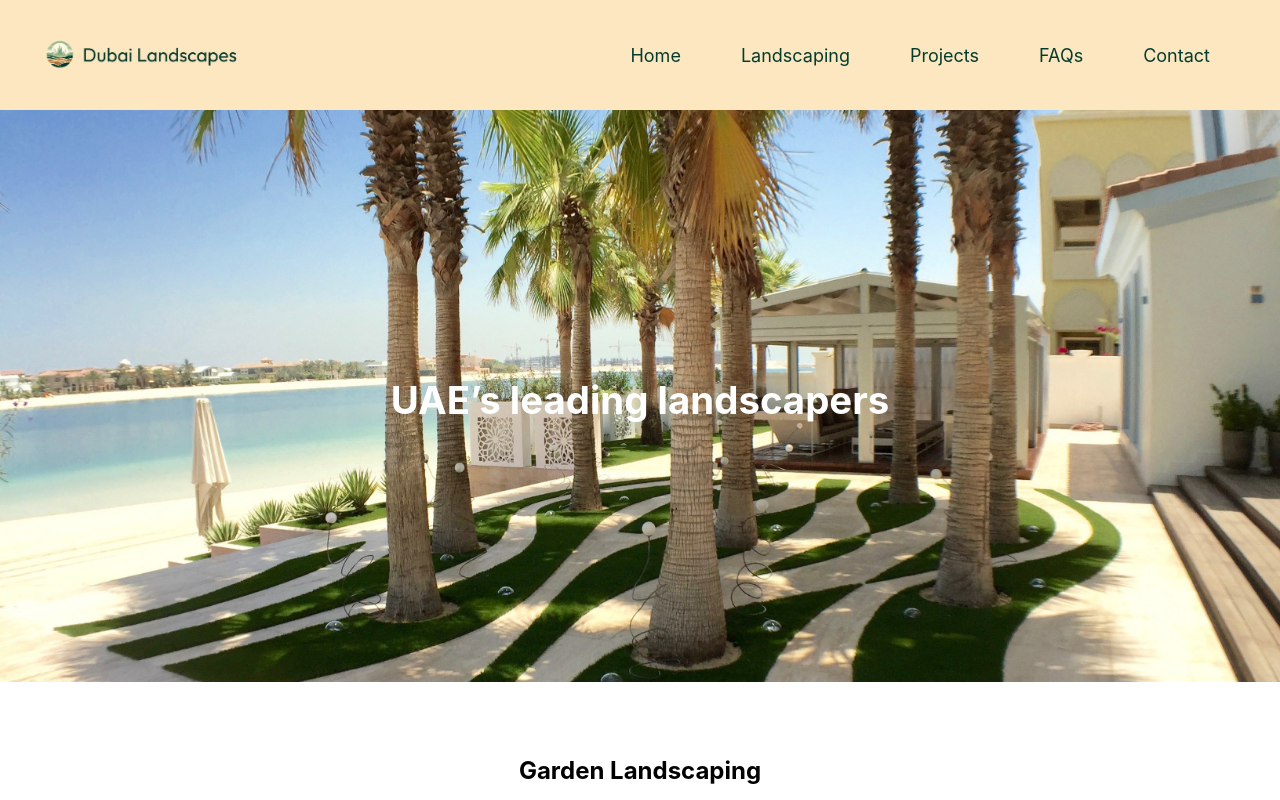
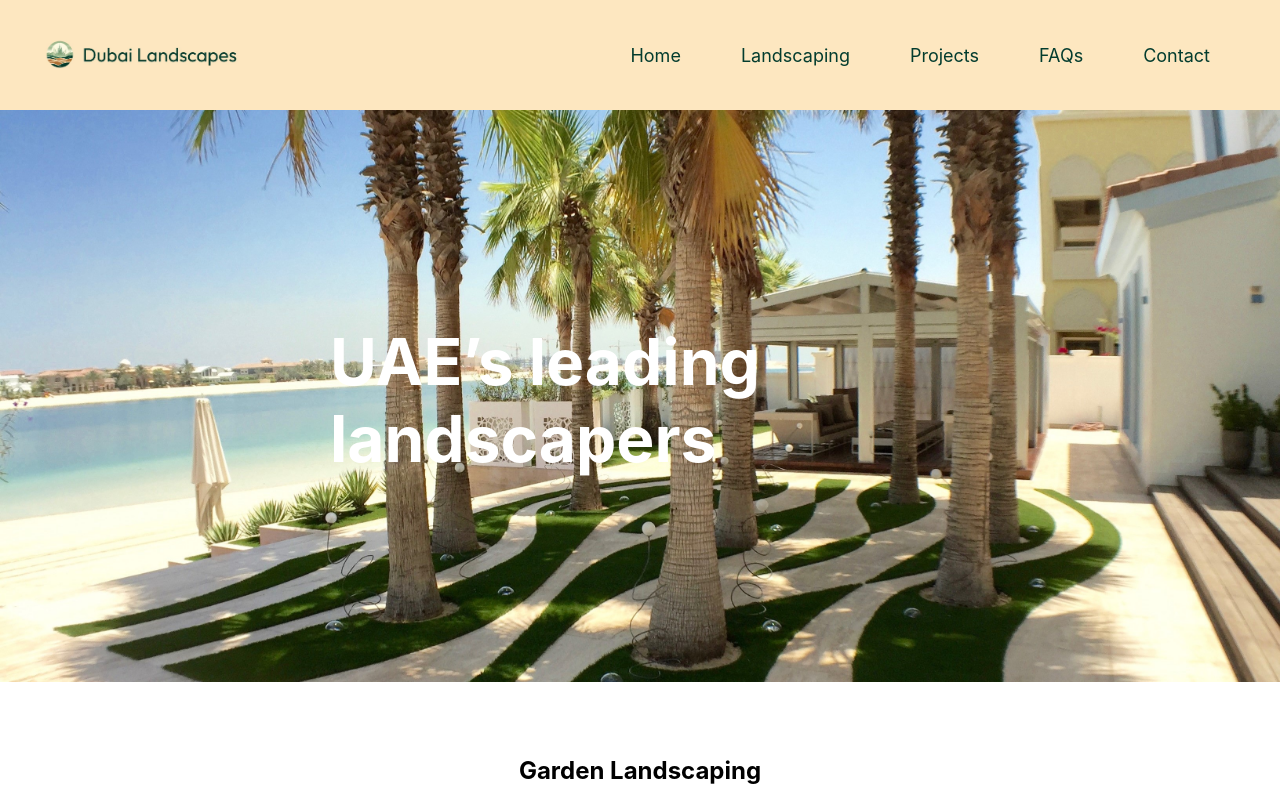
Before and after one commit to 24992151/portfoliolarge, a React (Create React App) app: page / in a window 1280 px wide. Shown: the top 800 px of the page. Built offline with nearby package versions, Linux system fonts and the light colour scheme.

Commit message:
Commit 2 Landscaping CSS
CSS Grid & Overlays

```diff
--- a/src/pages/Landscaping/landscapingPage.css
+++ b/src/pages/Landscaping/landscapingPage.css
@@ -20,6 +20,21 @@
   text-align: center;
 }
 
+/* CSS GRID */
+.grid-container {
+  display: grid;
+  grid-template-columns: 1fr 1fr 1fr;
+  grid-gap: 20px;
+}
+
+.grid-item {
+  position: relative;
+}
+
+.grid-item img {
+  width: 100%;
+}
+
 /* Hero Overlay */
 .overlay {
   position: absolute;
@@ -31,6 +46,18 @@
   font-size: 1.2rem;
 }
 
+/* Imagery Overlays */
+.overlay {
+  position: absolute;
+  top: 50%;
+  left: 50%;
+  transform: translate(-50%, -50%);
+  color: white;
+  padding: 10px;
+  font-size: 2rem;
+  font-weight: bold;
+}
+
 /* Section 2 Content */
 .section2-content {
   background-color: white;
```
